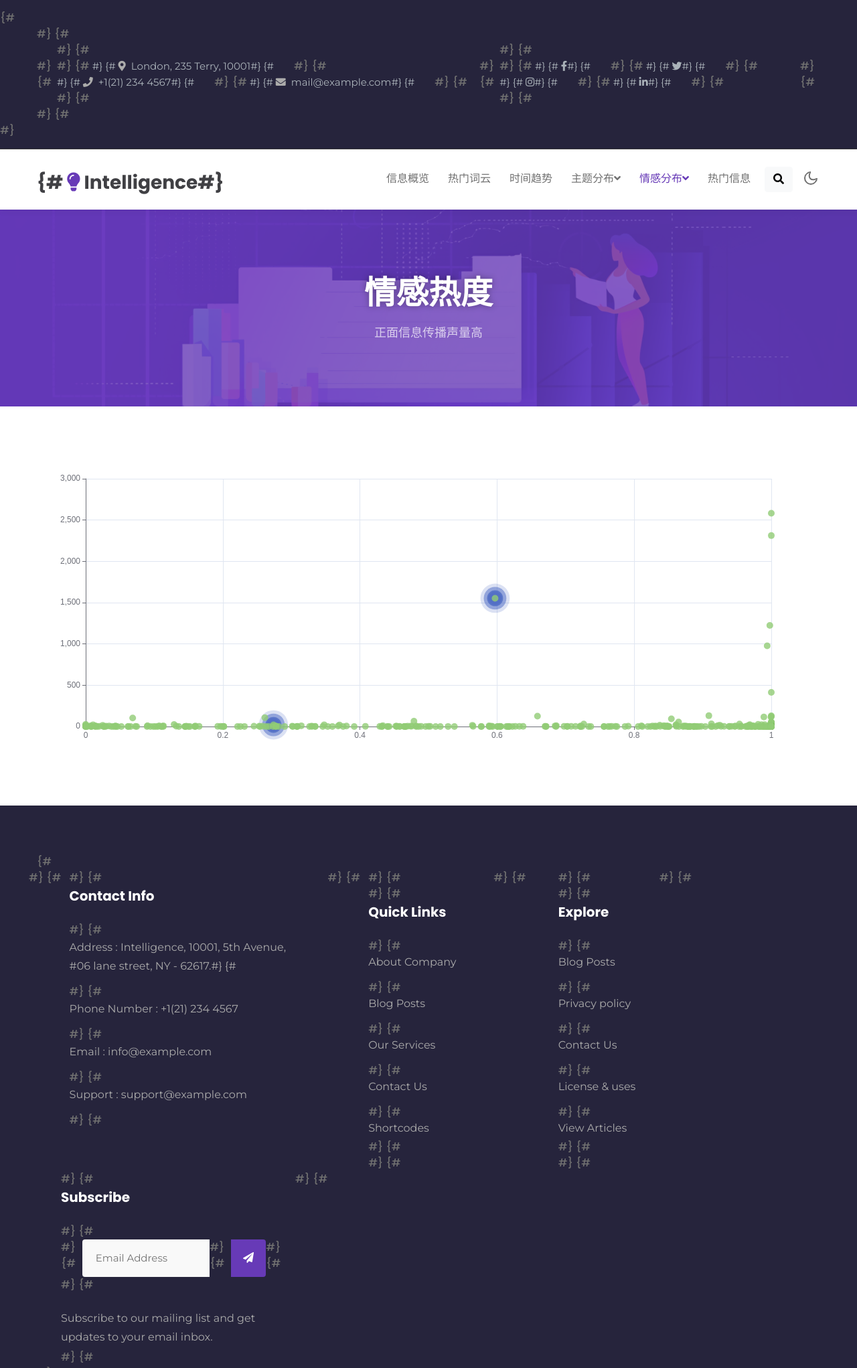
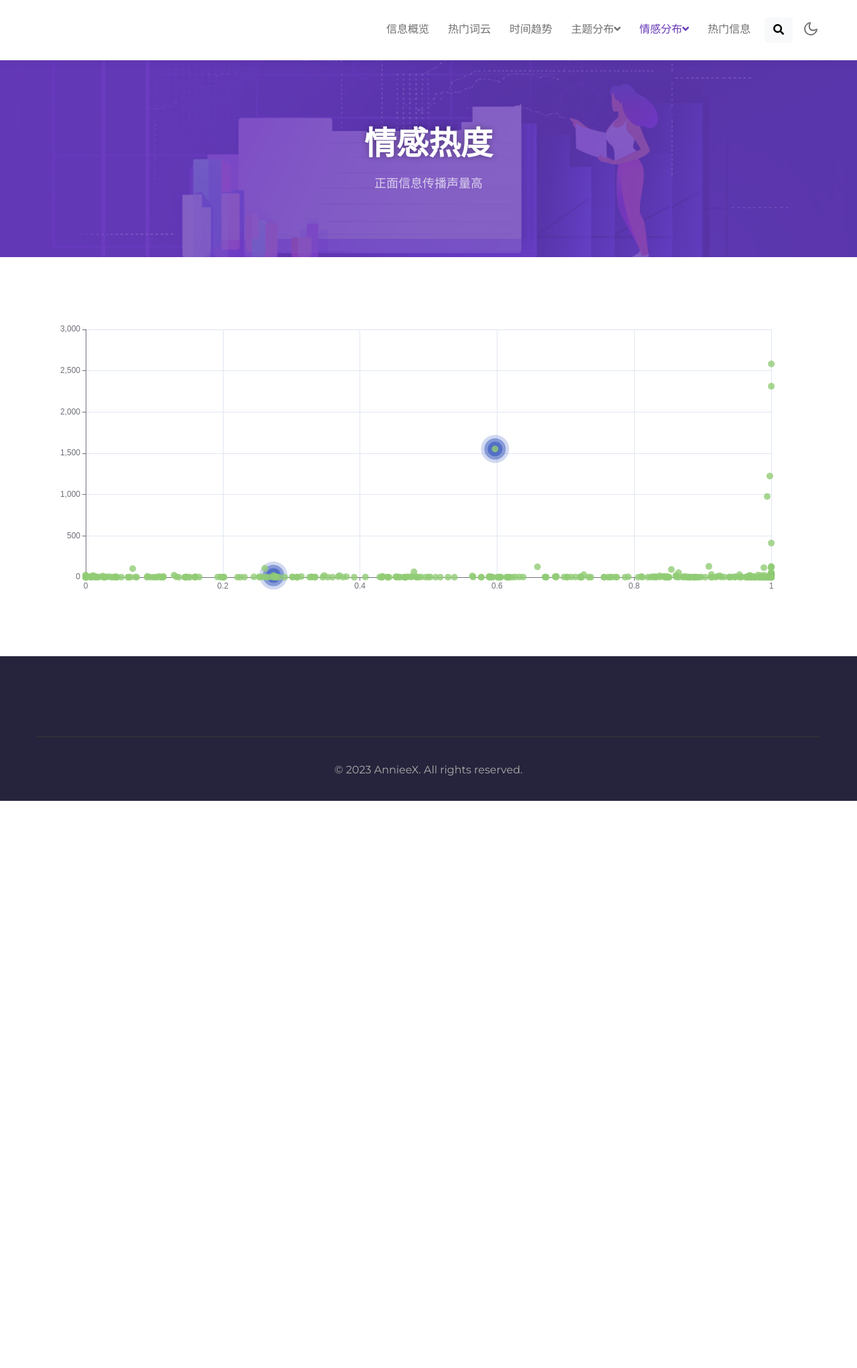
Before and after one commit to Anniee001/datawebsite, a plain HTML site: page hotemotion.html in a window 1280 px wide. Shown: the top 2043 px of the page at 67% size. After the commit the page ends 1196 px from the top, so only its background shows below. Drawn offline with nearby package versions, Linux system fonts and the light colour scheme.

Commit message:
Update hotemotion.html

```diff
--- a/hotemotion.html
+++ b/hotemotion.html
@@ -20,43 +20,6 @@
 
 <body>
 
-<!-- top header -->
-<section class="w3l-top-header">
-{#    <div class="container">#}
-{#        <div class="top-content-w3ls d-flex align-items-center justify-content-between">#}
-{#            <div class="top-headers">#}
-{#                <ul>#}
-{#                    <li>#}
-{#                        <i class="fa fa-map-marker-alt"></i><a href="#address">London, 235 Terry, 10001</a>#}
-{#                    </li>#}
-{#                    <li>#}
-{#                        <i class="fa fa-phone"></i><a href="tel:+1(21) 234 4567">+1(21) 234 4567</a>#}
-{#                    </li>#}
-{#                    <li>#}
-{#                        <i class="fa fa-envelope"></i><a href="mailto:mail@example.com">mail@example.com</a>#}
-{#                    </li>#}
-{#                </ul>#}
-{#            </div>#}
-{#            <div class="top-headers top-headers-2">#}
-{#                <ul>#}
-{#                    <li>#}
-{#                        <a href="#facebook"><span class="fab fa-facebook-f"></span></a>#}
-{#                    </li>#}
-{#                    <li>#}
-{#                        <a href="#twitter"><span class="fab fa-twitter"></span></a>#}
-{#                    </li>#}
-{#                    <li>#}
-{#                        <a href="#instagram"><span class="fab fa-instagram"></span></a>#}
-{#                </li>#}
-{#                <li class=" mr-0">#}
-{#                        <a href="#linkedin"><span class="fab fa-linkedin-in"></span></a>#}
-{#                    </li>#}
-{#                </ul>#}
-{#            </div>#}
-{#        </div>#}
-{#    </div>#}
-</section>
-<!-- //top header -->
 
 <!--header-->
 <header id="site-header" class="fixed-top">
@@ -64,7 +27,6 @@
         <nav class="navbar navbar-expand-lg stroke">
             <h1>
                 <a class="navbar-brand" href="index.html">
-{#                    <span class="fa fa-lightbulb"></span> Intelligence#}
                 </a>
             </h1>
             <!-- if logo is image enable this
@@ -670,45 +632,7 @@
 <footer class="w3l-footer-29-main">
     <div class="footer-29 pt-5 pb-4">
         <div class="container pt-md-4">
-{#            <div class="row footer-top-29">#}
-{#                <div class="col-lg-4 col-md-6 footer-list-29">#}
-{#                    <h6 class="footer-title-29">Contact Info </h6>#}
-{#                    <p class="mb-2 pe-xl-5">Address : Intelligence, 10001, 5th Avenue, #06 lane street, NY - 62617.#}
-{#                    </p>#}
-{#                    <p class="mb-2">Phone Number : <a href="tel:+1(21) 234 4567">+1(21) 234 4567</a></p>#}
-{#                    <p class="mb-2">Email : <a href="mailto:info@example.com">info@example.com</a></p>#}
-{#                    <p class="mb-2">Support : <a href="mailto:support@example.com">support@example.com</a></p>#}
-{#                </div>#}
-{#                <div class="col-lg-2 col-md-3 col-6 footer-list-29 mt-md-0 mt-4">#}
-{#                    <ul>#}
-{#                        <h6 class="footer-title-29">Quick Links</h6>#}
-{#                        <li><a href="about.html">About Company</a></li>#}
-{#                        <li><a href="#blog">Blog Posts</a></li>#}
-{#                        <li><a href="services.html">Our Services</a></li>#}
-{#                        <li><a href="contact.html">Contact Us</a></li>#}
-{#                        <li><a href="#shortcodes">Shortcodes</a></li>#}
-{#                    </ul>#}
-{#                </div>#}
-{#                <div class="col-lg-2 col-md-3 col-6 ps-lg-5 ps-lg-4 footer-list-29 mt-md-0 mt-4">#}
-{#                    <ul>#}
-{#                        <h6 class="footer-title-29">Explore</h6>#}
-{#                        <li><a href="#blog">Blog Posts</a></li>#}
-{#                        <li><a href="#privacy">Privacy policy</a></li>#}
-{#                        <li><a href="contact.html">Contact Us</a></li>#}
-{#                        <li><a href="#license">License & uses</a></li>#}
-{#                        <li><a href="#blog">View Articles</a></li>#}
-{#                    </ul>#}
-{#                </div>#}
-{#                <div class="col-lg-4 col-md-6 footer-list-29 mt-lg-0 mt-4 ps-lg-5">#}
-{#                    <h6 class="footer-title-29">Subscribe</h6>#}
-{#                    <form action="#" class="subscribe d-flex" method="post">#}
-{#                        <input type="email" name="email" placeholder="Email Address" required="">#}
-{#                        <button class="button-style"><span class="fa fa-paper-plane"#}
-{#                                aria-hidden="true"></span></button>#}
-{#                    </form>#}
-{#                    <p class="mt-4">Subscribe to our mailing list and get updates to your email inbox.</p>#}
-{#                </div>#}
-{#            </div>#}
+
             <!-- copyright -->
             <p class="copy-footer-29 text-center mt-5 pb-2">© 2023 AnnieeX. All rights reserved. </p>
             <!-- //copyright -->
```
